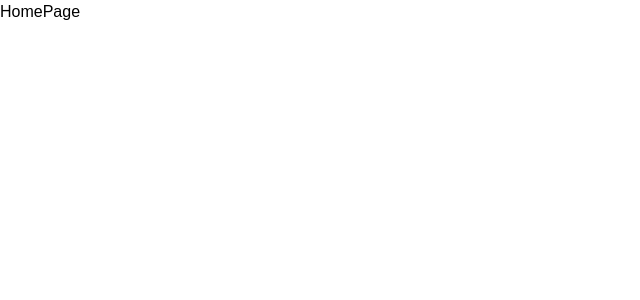
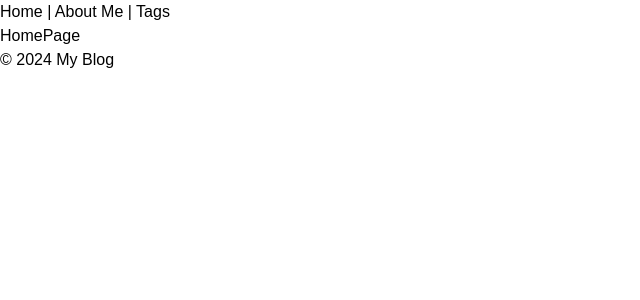
Before and after one commit to JustDevRae/TechBlog, a Next.js app: page / in a window 1280 px wide. Shown: the top 300 px of the page, without its empty margins (0-640 px from the left). Built offline with nearby package versions, Linux system fonts and the light colour scheme.

Commit message:
feat: create GNB layout components components: Header, Footer

```diff
--- a/src/app/layout.tsx
+++ b/src/app/layout.tsx
@@ -1,4 +1,6 @@
 import "./globals.css";
+import Header from "@/layout/Header";
+import Footer from "@/layout/Footer";
 
 export default function RootLayout({
   children,
@@ -7,7 +9,11 @@ export default function RootLayout({
 }>) {
   return (
     <html lang="ko">
-      <body>{children}</body>
+      <body>
+        <Header />
+        <main>{children}</main>
+        <Footer />
+      </body>
     </html>
   );
 }
--- /dev/null
+++ b/src/layout/Footer.tsx
@@ -0,0 +1,7 @@
+export default function Footer() {
+  return (
+    <footer>
+      <p>© 2024 My Blog</p>
+    </footer>
+  );
+}
--- /dev/null
+++ b/src/layout/Header.tsx
@@ -0,0 +1,12 @@
+import Link from "next/link";
+
+export default function Header() {
+  return (
+    <header>
+      <nav>
+        <Link href="/">Home</Link> | <Link href="/aboutme">About Me</Link> |{" "}
+        <Link href="/tags">Tags</Link>
+      </nav>
+    </header>
+  );
+}
```
